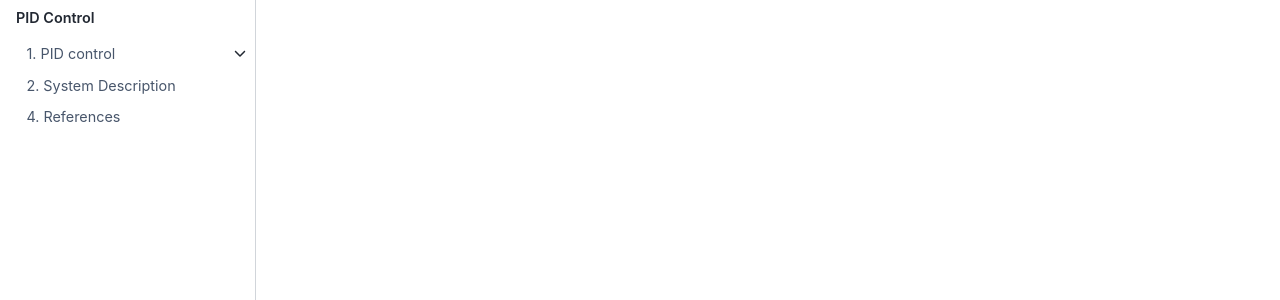
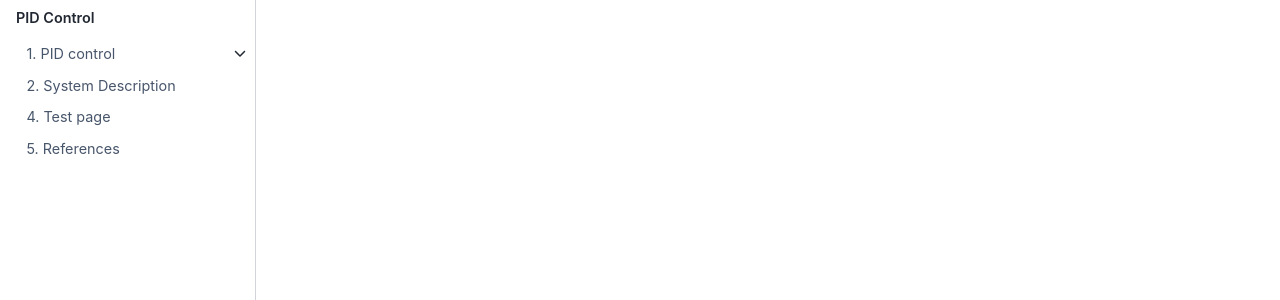
Before and after one commit to ForceoftheCyber/CyberBook, a Jupyter Book: the page built from book/intro.md, in a window 1280 px wide. Shown: the part 397-697 px from the top of the page. Built offline with Jupyter Book 1.0.4 settings and Sphinx 7.4.7 and the Sphinx Book theme 1.1.4, drawn with Linux system fonts in a browser that asks for light colours; comment, search, counter and statistics services are not loaded.

Commit message:
feat: add test page that uses latex
For use in testing Latex

```diff
--- a/book/_toc.yml
+++ b/book/_toc.yml
@@ -12,6 +12,7 @@ parts:
       - file: chapters/pid_control/working_towards_the_ilos_of_this_section.ipynb
       - file: chapters/pid_control/metacognition_and_reflection.ipynb
     - file: chapters/simulator/maglev_dynamical_system_simulation.ipynb
+    - file: chapters/test.ipynb
 
     - file: references.md
     # - file: changelog.md
```
Also changed, not shown: book/chapters/test.ipynb (added).
